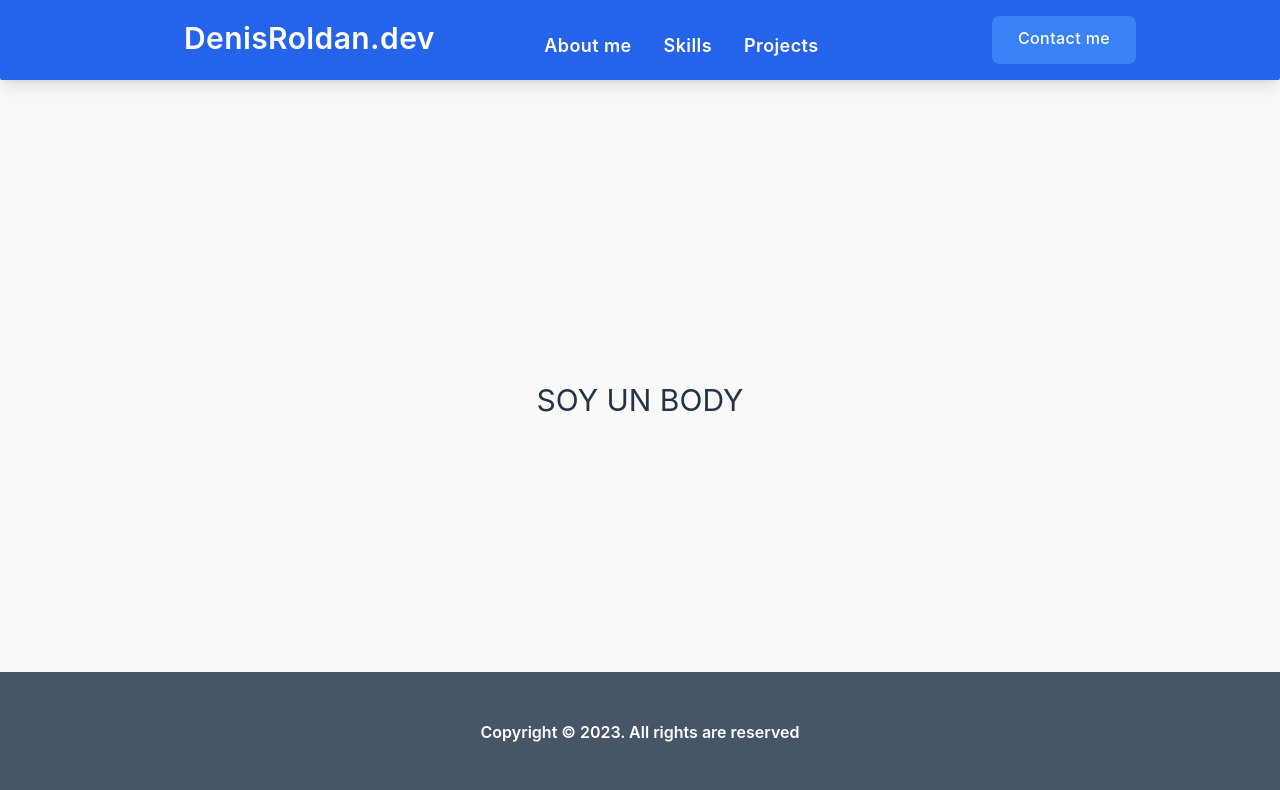
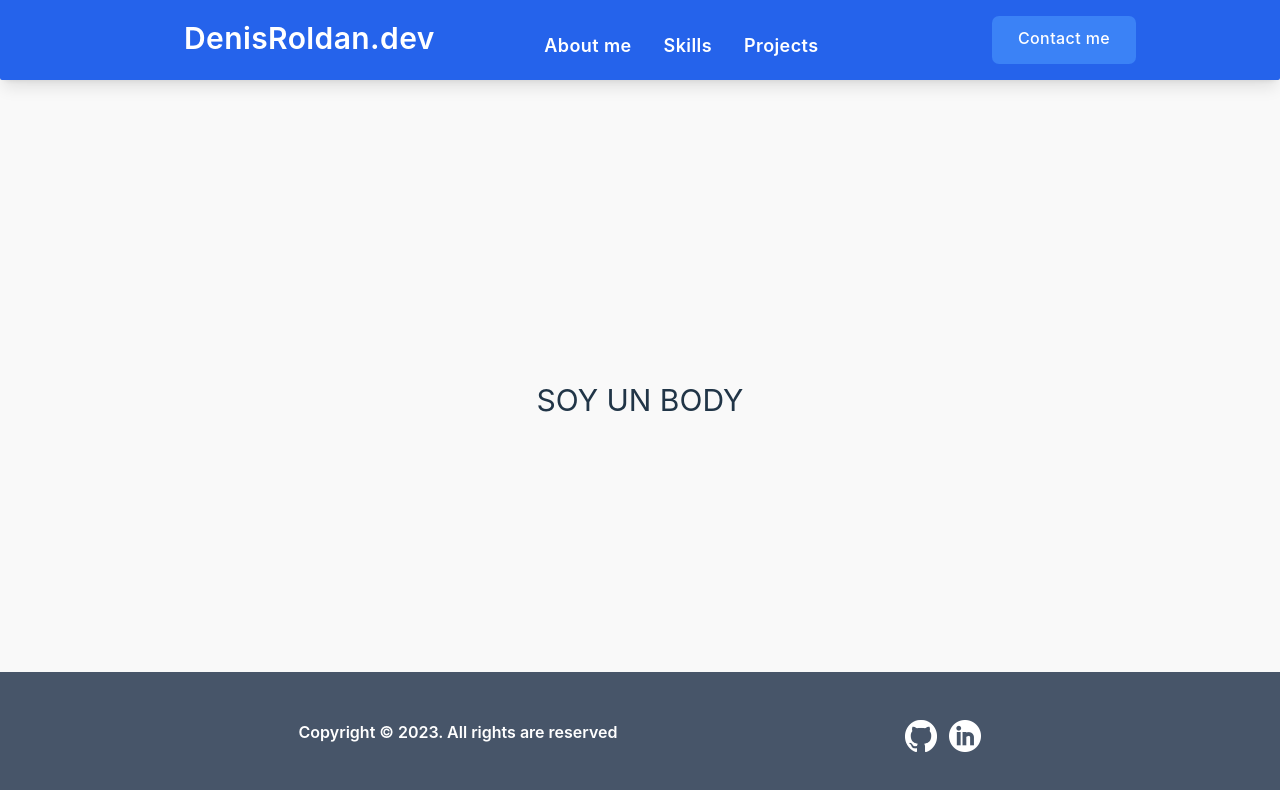
Before and after one commit to denisrold/Portfolio, a React (Vite) app in the folder portfolio/: page / in a window 1280 px wide. Shown: the top 790 px of the page. Built offline with nearby package versions, Linux system fonts and the light colour scheme.

Commit message:
Footer Style

```diff
--- a/portfolio/src/components/views/Footer.jsx
+++ b/portfolio/src/components/views/Footer.jsx
@@ -1,7 +1,16 @@
+import  iconGH from '../../assets/icons/GITH.png';
+import iconLIN from '../../assets/icons/LINKED.png';
+
+
+
 const Footer=()=>{
     return (
-        <footer className=" absolute w-full h-32 left-0 bottom-0 bg-slate-600">
+        <footer className=" absolute flex justify-center space-x-16 md:space-x-48 lg:space-x-72 w-full h-32 left-0 bottom-0 bg-slate-600 ">
             <p className="inline-block text-2x1 text-white font-semibold mt-12">Copyright © 2023. All rights are reserved</p>
+           <div className='flex space-x-3 mt-auto mb-auto'>
+            <img src={iconGH} alt="Github logo" className='w-8 h-8 hover:scale-110 cursor-pointer'/>
+            <img src={iconLIN} alt='LinkedIn logo' className='w-8 h-8 hover:scale-110 cursor-pointer' />
+           </div>
         </footer>
     )
     }
```
Also changed, not shown: portfolio/src/assets/icons/GITH.png (added), portfolio/src/assets/icons/LINKED.png (added).
